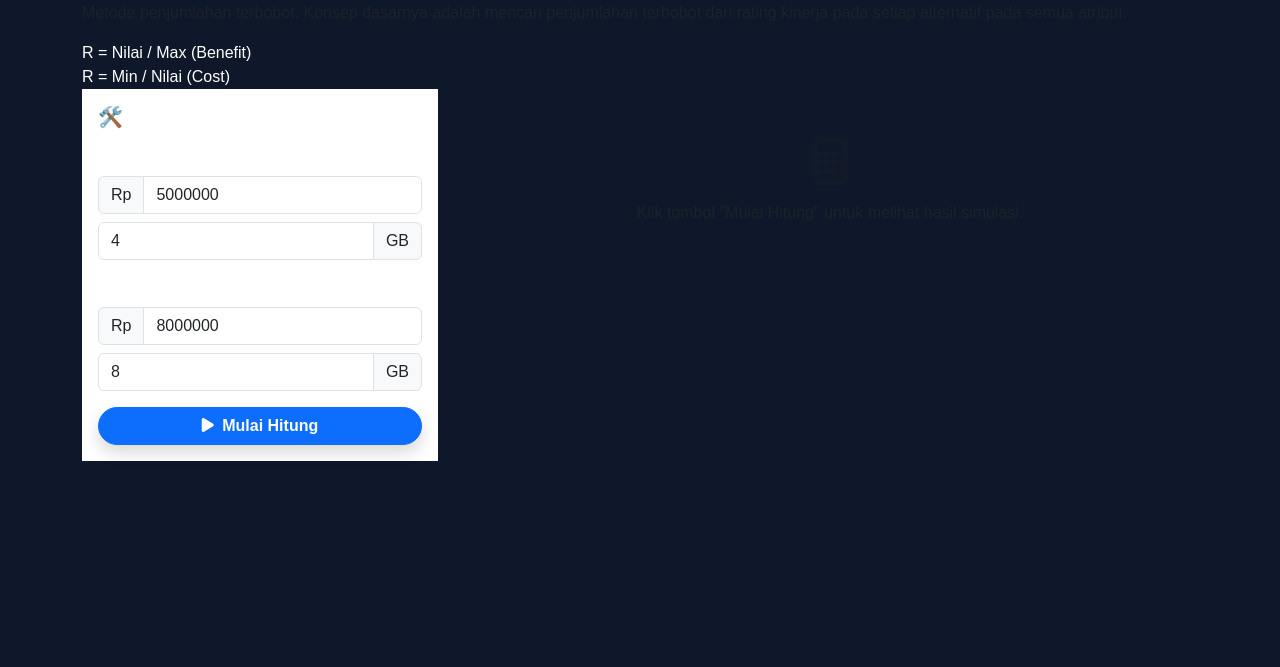
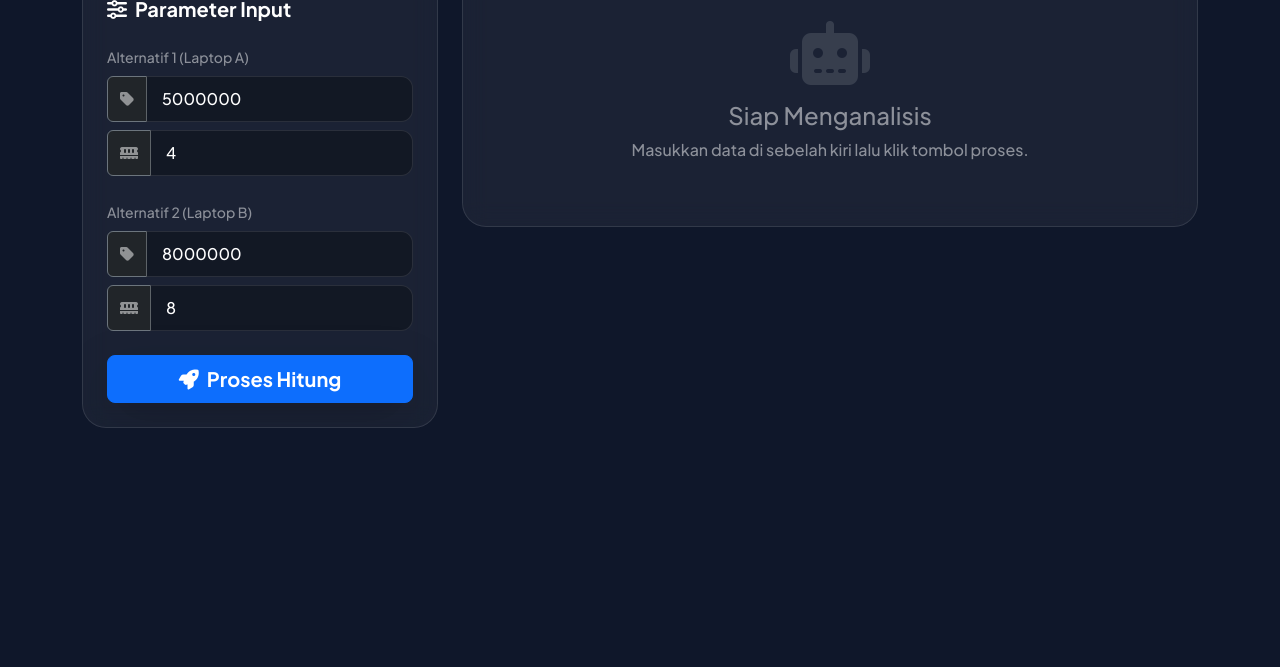
Before and after one commit to maulana-isbad-rofiqi/media-ajar-spk, a plain HTML site: page saw.html in a window 1280 px wide. Shown: the part 133-800 px from the top of the page. Drawn offline with nearby package versions, Linux system fonts and the light colour scheme; some packages are replaced by stand-ins of ours; a script that the page names is missing.

Commit message:
Update saw.html

```diff
--- a/saw.html
+++ b/saw.html
@@ -3,81 +3,132 @@
 <head>
     <meta charset="UTF-8">
     <meta name="viewport" content="width=device-width, initial-scale=1.0">
-    <title>Modul SAW</title>
+    <title>Modul SAW - Profesional</title>
+    <link rel="icon" href="https://cdn-icons-png.flaticon.com/512/3067/3067260.png" type="image/png">
+
     <link href="https://cdn.jsdelivr.net/npm/bootstrap@5.3.0/dist/css/bootstrap.min.css" rel="stylesheet">
+    <link href="https://fonts.googleapis.com/css2?family=Plus+Jakarta+Sans:wght@300;500;700&display=swap" rel="stylesheet">
     <link rel="stylesheet" href="https://cdnjs.cloudflare.com/ajax/libs/font-awesome/6.4.0/css/all.min.css">
     <link rel="stylesheet" href="style.css">
 </head>
 <body>
 
-    <nav class="navbar navbar-dark shadow-sm">
+    <nav class="navbar glass-nav sticky-top">
         <div class="container">
-            <a class="navbar-brand" href="index.html"><i class="fas fa-arrow-left me-2"></i> Modul SAW</a>
+            <a class="navbar-brand fw-bold text-white" href="index.html">
+                <i class="fas fa-chevron-left me-2"></i> Kembali
+            </a>
+            <span class="text-white fw-bold">Modul SAW</span>
         </div>
     </nav>
 
-    <div class="container my-4">
-        <div class="method-header">
-            <h2 class="fw-bold mb-3"><i class="fas fa-chart-simple text-primary me-2"></i>Simple Additive Weighting</h2>
-            <p class="text-muted">Metode penjumlahan terbobot. Konsep dasarnya adalah mencari penjumlahan terbobot dari rating kinerja pada setiap alternatif pada semua atribut.</p>
-            <div class="formula-box">R = Nilai / Max (Benefit) <br> R = Min / Nilai (Cost)</div>
+    <div class="container my-5">
+        <div class="row">
+            <div class="col-lg-4 mb-4">
+                <div class="glass-card p-4">
+                    <h5 class="fw-bold mb-4 text-white"><i class="fas fa-sliders-h me-2"></i>Parameter Input</h5>
+
+                    <div class="mb-4">
+                        <label class="text-white-50 small mb-2">Alternatif 1 (Laptop A)</label>
+                        <div class="input-group mb-2">
+                            <span class="input-group-text bg-dark border-secondary text-white-50"><i class="fas fa-tag"></i></span>
+                            <input type="number" id="a1c1" class="form-control glass-input" placeholder="Harga" value="5000000">
+                        </div>
+                        <div class="input-group">
+                            <span class="input-group-text bg-dark border-secondary text-white-50"><i class="fas fa-memory"></i></span>
+                            <input type="number" id="a1c2" class="form-control glass-input" placeholder="RAM" value="4">
+                        </div>
                     </div>
 
-        <div class="row">
-            <div class="col-md-4 mb-4">
-                <div class="step-card bg-white p-3 h-100">
-                    <h5 class="fw-bold mb-3">🛠️ Input Data Simulasi</h5>
-                    <div class="mb-3">
-                        <label class="form-label small fw-bold">Laptop A (Harga & RAM)</label>
+                    <div class="mb-4">
+                        <label class="text-white-50 small mb-2">Alternatif 2 (Laptop B)</label>
                         <div class="input-group mb-2">
-                            <span class="input-group-text">Rp</span>
-                            <input type="number" id="a1c1" class="form-control" value="5000000">
+                            <span class="input-group-text bg-dark border-secondary text-white-50"><i class="fas fa-tag"></i></span>
+                            <input type="number" id="a2c1" class="form-control glass-input" placeholder="Harga" value="8000000">
                         </div>
                         <div class="input-group">
-                            <input type="number" id="a1c2" class="form-control" value="4">
-                            <span class="input-group-text">GB</span>
+                            <span class="input-group-text bg-dark border-secondary text-white-50"><i class="fas fa-memory"></i></span>
+                            <input type="number" id="a2c2" class="form-control glass-input" placeholder="RAM" value="8">
                         </div>
                     </div>
-                    <div class="mb-3">
-                        <label class="form-label small fw-bold">Laptop B (Harga & RAM)</label>
-                        <div class="input-group mb-2">
-                            <span class="input-group-text">Rp</span>
-                            <input type="number" id="a2c1" class="form-control" value="8000000">
-                        </div>
-                        <div class="input-group">
-                            <input type="number" id="a2c2" class="form-control" value="8">
-                            <span class="input-group-text">GB</span>
-                        </div>
-                    </div>
-                    <button onclick="hitungSAW()" class="btn btn-primary w-100 rounded-pill fw-bold shadow">
-                        <i class="fas fa-play me-1"></i> Mulai Hitung
+
+                    <div class="d-grid">
+                        <button onclick="hitungSAW()" class="btn btn-primary btn-lg fw-bold shadow-lg">
+                            <i class="fas fa-rocket me-2"></i>Proses Hitung
                         </button>
                     </div>
                 </div>
-
-            <div class="col-md-8">
-                <div id="hasil-container" class="d-none">
-                    <div class="step-card bg-white">
-                        <div class="step-header text-primary">1. Analisis & Normalisasi</div>
-                        <div class="p-3" id="log-normalisasi"></div>
-                    </div>
-                    <div class="step-card bg-white">
-                        <div class="step-header text-primary">2. Hasil Perankingan (V)</div>
-                        <div class="p-3" id="log-ranking"></div>
-                    </div>
-                    <div id="final-result" class="result-badge mt-3"></div>
             </div>
 
-                <div id="placeholder" class="text-center py-5 text-muted">
-                    <i class="fas fa-calculator fa-3x mb-3 opacity-25"></i>
-                    <p>Klik tombol "Mulai Hitung" untuk melihat hasil simulasi.</p>
+            <div class="col-lg-8">
+                <div id="placeholder" class="glass-card p-5 text-center text-white-50">
+                    <i class="fas fa-robot fa-4x mb-3 opacity-25"></i>
+                    <h4>Siap Menganalisis</h4>
+                    <p>Masukkan data di sebelah kiri lalu klik tombol proses.</p>
+                </div>
+
+                <div id="hasil-container" class="d-none animate__animated animate__fadeIn">
+
+                    <div class="accordion mb-4" id="accordionSAW">
+
+                        <div class="glass-card mb-3 p-0 overflow-hidden">
+                            <button class="btn w-100 text-start text-white p-3 fw-bold d-flex justify-content-between" type="button" data-bs-toggle="collapse" data-bs-target="#step1">
+                                <span>1. Menentukan Min/Max (Analisis Kriteria)</span> <i class="fas fa-chevron-down"></i>
+                            </button>
+                            <div id="step1" class="collapse show" data-bs-parent="#accordionSAW">
+                                <div class="p-3 border-top border-secondary text-white-50 small" id="log-minmax"></div>
+                            </div>
+                        </div>
+
+                        <div class="glass-card mb-3 p-0 overflow-hidden">
+                            <button class="btn w-100 text-start text-white p-3 fw-bold d-flex justify-content-between" type="button" data-bs-toggle="collapse" data-bs-target="#step2">
+                                <span>2. Normalisasi Matriks (R)</span> <i class="fas fa-chevron-down"></i>
+                            </button>
+                            <div id="step2" class="collapse" data-bs-parent="#accordionSAW">
+                                <div class="p-3 border-top border-secondary text-white-50 small" id="log-normalisasi"></div>
+                            </div>
+                        </div>
+
+                        <div class="glass-card mb-3 p-0 overflow-hidden">
+                            <button class="btn w-100 text-start text-white p-3 fw-bold d-flex justify-content-between" type="button" data-bs-toggle="collapse" data-bs-target="#step3">
+                                <span>3. Perankingan & Preferensi (V)</span> <i class="fas fa-chevron-down"></i>
+                            </button>
+                            <div id="step3" class="collapse" data-bs-parent="#accordionSAW">
+                                <div class="p-3 border-top border-secondary text-white-50 small" id="log-ranking"></div>
+                            </div>
+                        </div>
+
+                    </div>
+
+                    <div class="glass-card p-4 text-center border-success">
+                        <h6 class="text-uppercase text-success fw-bold ls-2">Rekomendasi Terbaik</h6>
+                        <h2 class="text-white display-6 fw-bold mt-2" id="final-result"></h2>
+                        <div class="progress mt-3" style="height: 6px; background: rgba(255,255,255,0.1);">
+                            <div class="progress-bar bg-success" id="progress-bar" style="width: 0%"></div>
+                        </div>
+                    </div>
+
                 </div>
             </div>
         </div>
     </div>
 
+    <script src="https://cdn.jsdelivr.net/npm/bootstrap@5.3.0/dist/js/bootstrap.bundle.min.js"></script>
+    <script src="https://cdn.jsdelivr.net/npm/sweetalert2@11"></script>
+
     <script>
+        function formatRupiah(angka) {
+            return new Intl.NumberFormat('id-ID', { style: 'currency', currency: 'IDR' }).format(angka);
+        }
+
         function hitungSAW() {
+            // Simulasi Loading
+            let btn = document.querySelector('button');
+            btn.innerHTML = '<i class="fas fa-spinner fa-spin me-2"></i>Menghitung...';
+            btn.disabled = true;
+
+            setTimeout(() => {
+                // Logika Hitung
                 let a1c1 = parseFloat(document.getElementById('a1c1').value);
                 let a1c2 = parseFloat(document.getElementById('a1c2').value);
                 let a2c1 = parseFloat(document.getElementById('a2c1').value);
@@ -94,24 +145,60 @@
                 let v1 = (0.6 * r11) + (0.4 * r12);
                 let v2 = (0.6 * r21) + (0.4 * r22);
 
+                // Tampilkan
                 document.getElementById('placeholder').classList.add('d-none');
                 document.getElementById('hasil-container').classList.remove('d-none');
 
-            document.getElementById('log-normalisasi').innerHTML =
-                `<table class="table table-sm table-bordered mb-0">
-                    <tr><th>Atribut</th><th>Laptop A</th><th>Laptop B</th></tr>
-                    <tr><td>Harga (Cost)</td><td>${minC1}/${a1c1} = <b>${r11.toFixed(2)}</b></td><td>${minC1}/${a2c1} = <b>${r21.toFixed(2)}</b></td></tr>
-                    <tr><td>RAM (Benefit)</td><td>${a1c2}/${maxC2} = <b>${r12.toFixed(2)}</b></td><td>${a2c2}/${maxC2} = <b>${r22.toFixed(2)}</b></td></tr>
+                // Isi Log Detail
+                document.getElementById('log-minmax').innerHTML = `
+                    <div class="detail-box">
+                        <strong>Kriteria Harga (Cost):</strong> Dicari nilai terendah (Min). <br>
+                        Min(${formatRupiah(a1c1)}, ${formatRupiah(a2c1)}) = <span class="text-warning">${formatRupiah(minC1)}</span>
+                    </div>
+                    <div class="detail-box">
+                        <strong>Kriteria RAM (Benefit):</strong> Dicari nilai tertinggi (Max). <br>
+                        Max(${a1c2}GB, ${a2c2}GB) = <span class="text-warning">${maxC2}GB</span>
+                    </div>`;
+
+                document.getElementById('log-normalisasi').innerHTML = `
+                    <table class="table table-dark table-sm table-borderless small mb-0">
+                        <tr><td>R11 (A-Harga)</td><td>${minC1}/${a1c1}</td><td>= <span class="text-info">${r11.toFixed(3)}</span></td></tr>
+                        <tr><td>R12 (A-RAM)</td><td>${a1c2}/${maxC2}</td><td>= <span class="text-info">${r12.toFixed(3)}</span></td></tr>
+                        <tr><td colspan="3"><hr class="my-1"></td></tr>
+                        <tr><td>R21 (B-Harga)</td><td>${minC1}/${a2c1}</td><td>= <span class="text-info">${r21.toFixed(3)}</span></td></tr>
+                        <tr><td>R22 (B-RAM)</td><td>${a2c2}/${maxC2}</td><td>= <span class="text-info">${r22.toFixed(3)}</span></td></tr>
                     </table>`;
 
-            document.getElementById('log-ranking').innerHTML =
-                `<ul class="list-group list-group-flush">
-                    <li class="list-group-item">V1 (A) = (0.6 * ${r11.toFixed(2)}) + (0.4 * ${r12.toFixed(2)}) = <strong>${v1.toFixed(3)}</strong></li>
-                    <li class="list-group-item">V2 (B) = (0.6 * ${r21.toFixed(2)}) + (0.4 * ${r22.toFixed(2)}) = <strong>${v2.toFixed(3)}</strong></li>
-                </ul>`;
+                document.getElementById('log-ranking').innerHTML = `
+                    <div class="d-flex justify-content-between align-items-center mb-2">
+                        <span>Nilai V1 (Laptop A)</span>
+                        <span class="fw-bold text-warning">${v1.toFixed(4)}</span>
+                    </div>
+                    <div class="d-flex justify-content-between align-items-center">
+                        <span>Nilai V2 (Laptop B)</span>
+                        <span class="fw-bold text-warning">${v2.toFixed(4)}</span>
+                    </div>`;
 
                 let pemenang = (v1 > v2) ? "Laptop A" : "Laptop B";
-            document.getElementById('final-result').innerHTML = `Rekomendasi Terbaik: <strong>${pemenang}</strong>`;
+                let skorMenang = Math.max(v1, v2) * 100; // Persen
+
+                document.getElementById('final-result').innerText = pemenang;
+                document.getElementById('progress-bar').style.width = `${skorMenang}%`;
+
+                // Kembalikan Tombol & Notif Swal
+                btn.innerHTML = '<i class="fas fa-rocket me-2"></i>Proses Hitung';
+                btn.disabled = false;
+
+                Swal.fire({
+                    title: 'Selesai!',
+                    text: `Analisis selesai. Rekomendasi: ${pemenang}`,
+                    icon: 'success',
+                    background: '#1e293b',
+                    color: '#fff',
+                    confirmButtonColor: '#6366f1'
+                });
+
+            }, 800); // Delay 0.8 detik biar berasa "mikir"
         }
     </script>
 </body>
```
Lines whose indentation alone changed are shown as unchanged.
